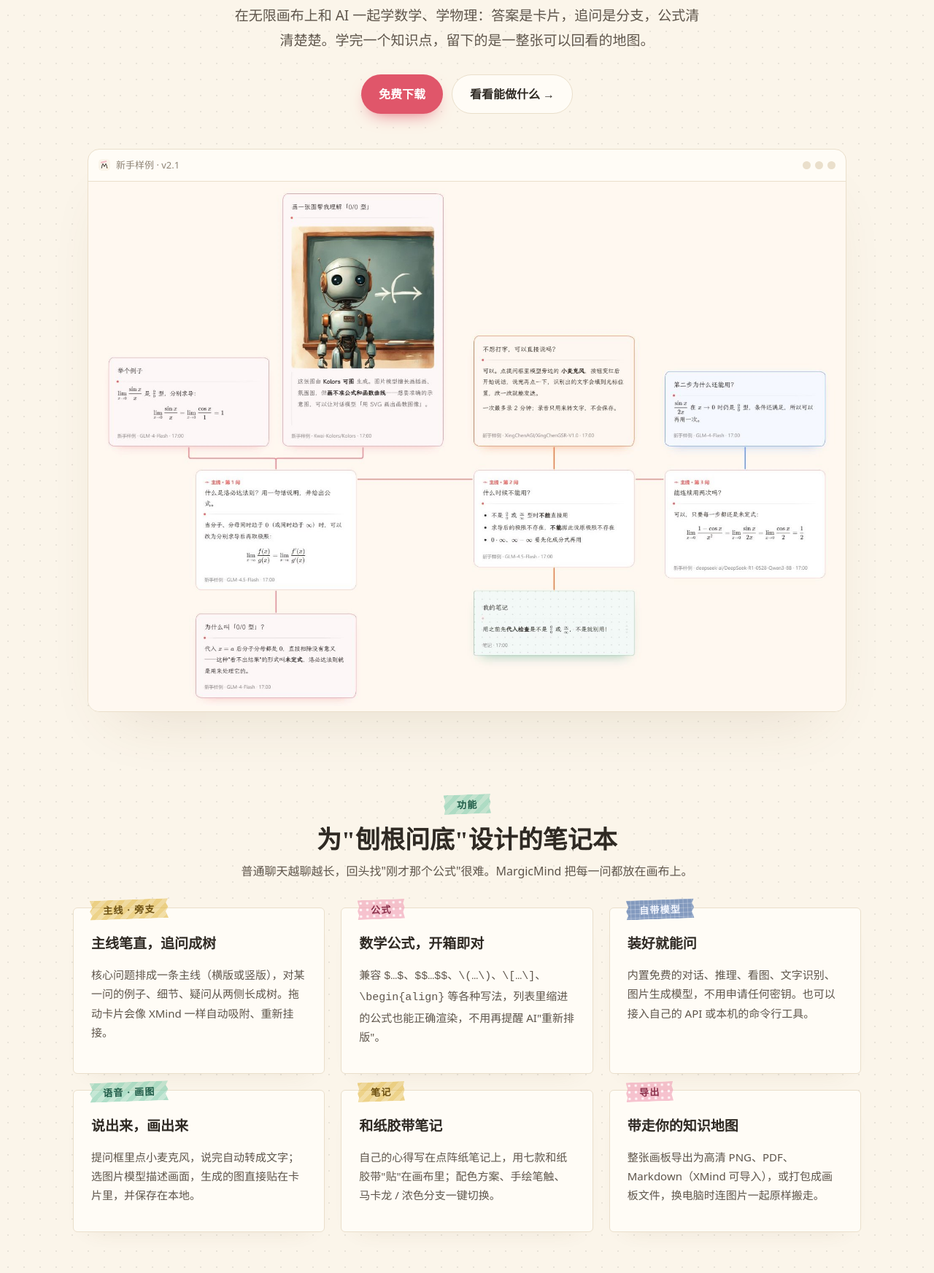
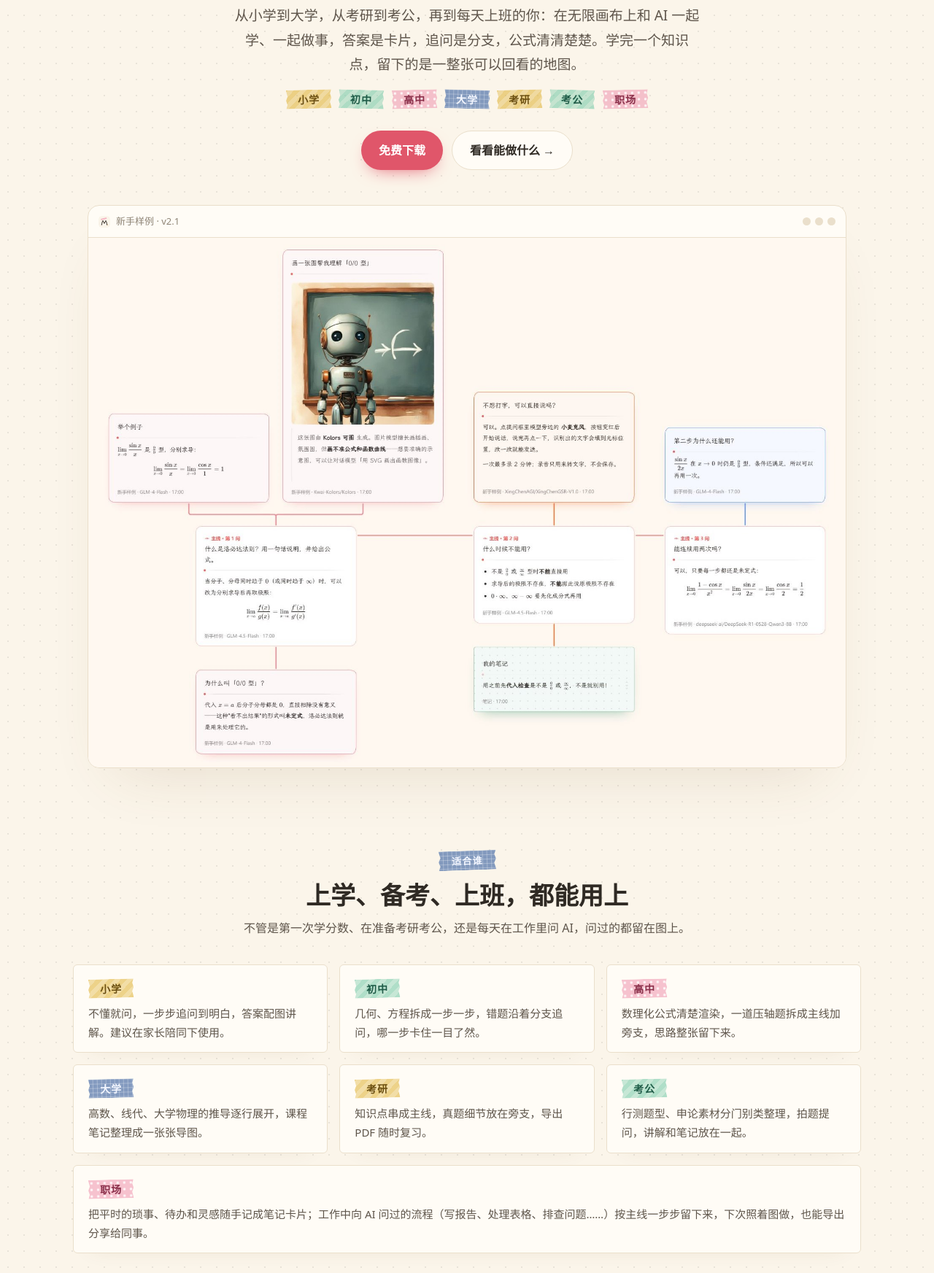
Before and after one commit to 2061311947/MochiMind-site, a plain HTML site: page index.html in a window 1280 px wide. Shown: the part 320-2065 px from the top of the page at 73% size. Drawn offline with Linux system fonts and the light colour scheme.

Commit message:
发布 v2.2.1；首页写明面向小学到考研考公的学生和职场人士，新增「适合谁」板块
Co-Authored-By: Claude Opus 5.5 <noreply@anthropic.com>

```diff
--- a/index.html
+++ b/index.html
@@ -4,7 +4,7 @@
   <meta charset="utf-8" />
   <meta name="viewport" content="width=device-width, initial-scale=1" />
   <title>MargicMind · 会长成思维导图的 AI 学习笔记本</title>
-  <meta name="description" content="MargicMind：在无限画布上和 AI 学数学。答案是卡片，追问是分支，公式清清楚楚。Windows 桌面应用，本地优先，自带免费模型。" />
+  <meta name="description" content="MargicMind：面向小学到大学、考研考公的学生和职场人士的 AI 学习笔记本。在无限画布上和 AI 一起学，答案是卡片，追问是分支，公式清清楚楚。Windows 桌面应用，本地优先，自带免费模型。" />
   <meta property="og:title" content="MargicMind" />
   <meta property="og:description" content="会长成思维导图的 AI 学习笔记本" />
   <meta property="og:image" content="assets/board-main.jpg" />
@@ -130,6 +130,22 @@
     .mail:hover { text-decoration: underline; }
     .btn svg { flex: none; }
     @media (max-width: 760px) { .support { grid-template-columns: 1fr; } }
+    .who { margin: 18px auto 0; display: flex; flex-wrap: wrap; gap: 10px; justify-content: center; }
+    .who a, .stages b {
+      display: inline-block; padding: 3px 16px; font: 600 14px var(--font); letter-spacing: .08em; text-decoration: none; transform: rotate(-1.5deg);
+      clip-path: polygon(0 0, 100% 0, 97% 22%, 100% 44%, 96.5% 66%, 100% 100%, 0 100%, 3% 78%, 0 56%, 3.5% 34%);
+    }
+    .who a:nth-child(even) { transform: rotate(1.5deg); }
+    .who a:hover { filter: saturate(1.3); }
+    .t-honey { background: var(--tape-honey); color: #6B4F12; }
+    .t-mint { background: var(--tape-mint); color: #1F5B47; }
+    .t-sakura { background: var(--tape-sakura); color: #8A2F4A; }
+    .t-blue { background: var(--tape-blue); color: #F4F7FF; }
+    .stages { display: grid; grid-template-columns: repeat(auto-fit, minmax(300px, 1fr)); gap: 16px; }
+    .stages div { background: var(--paper); border: 1px solid var(--line); border-radius: 6px; padding: 18px 20px 14px; box-shadow: 0 16px 30px -26px var(--shadow); }
+    .stages b { margin-bottom: 8px; }
+    .stages p { margin: 0; color: var(--ink-2); font-size: 15px; }
+    .stages .wide { grid-column: 1 / -1; }
     .more { text-align: center; margin: 22px 0 0; font-size: 15px; }
     .more a { color: var(--accent); text-decoration: none; font-weight: 600; }
     .more a:hover { text-decoration: underline; }
@@ -149,7 +165,7 @@
   <nav>
     <div class="wrap">
       <a class="brand" href="#top"><img src="assets/icon.svg" alt="" /> Margic<em>Mind</em></a>
-      <div class="links"><a href="#features">功能</a><a href="#models">自带模型</a><a href="#privacy">隐私</a><a href="#support">支持与合作</a><a href="#get">下载</a></div>
+      <div class="links"><a href="#who">适合谁</a><a href="#features">功能</a><a href="#models">自带模型</a><a href="#privacy">隐私</a><a href="#support">支持与合作</a><a href="#get">下载</a></div>
     </div>
   </nav>
 
@@ -157,7 +173,10 @@
     <div class="wrap">
       <span class="tape">Windows 桌面版 · v2.2 · 免费</span>
       <h1>让每一次追问，<br />都长成一张<span class="hl">思维导图</span></h1>
-      <p class="lead">在无限画布上和 AI 一起学数学、学物理：答案是卡片，追问是分支，公式清清楚楚。学完一个知识点，留下的是一整张可以回看的地图。</p>
+      <p class="lead">从小学到大学，从考研到考公，再到每天上班的你：在无限画布上和 AI 一起学、一起做事，答案是卡片，追问是分支，公式清清楚楚。学完一个知识点，留下的是一整张可以回看的地图。</p>
+      <div class="who" aria-label="适合的学生">
+        <a href="#who" class="t-honey">小学</a><a href="#who" class="t-mint">初中</a><a href="#who" class="t-sakura">高中</a><a href="#who" class="t-blue">大学</a><a href="#who" class="t-honey">考研</a><a href="#who" class="t-mint">考公</a><a href="#who" class="t-sakura">职场</a>
+      </div>
       <div class="cta">
         <a class="btn primary" href="#get">免费下载</a>
         <a class="btn ghost" href="#features">看看能做什么 →</a>
@@ -168,6 +187,25 @@
       </div>
     </div>
   </header>
+
+  <section id="who">
+    <div class="wrap">
+      <div class="sec-head">
+        <span class="tape blue">适合谁</span>
+        <h2>上学、备考、上班，都能用上</h2>
+        <p>不管是第一次学分数、在准备考研考公，还是每天在工作里问 AI，问过的都留在图上。</p>
+      </div>
+      <div class="stages">
+        <div><b class="t-honey">小学</b><p>不懂就问，一步步追问到明白，答案配图讲解。建议在家长陪同下使用。</p></div>
+        <div><b class="t-mint">初中</b><p>几何、方程拆成一步一步，错题沿着分支追问，哪一步卡住一目了然。</p></div>
+        <div><b class="t-sakura">高中</b><p>数理化公式清楚渲染，一道压轴题拆成主线加旁支，思路整张留下来。</p></div>
+        <div><b class="t-blue">大学</b><p>高数、线代、大学物理的推导逐行展开，课程笔记整理成一张张导图。</p></div>
+        <div><b class="t-honey">考研</b><p>知识点串成主线，真题细节放在旁支，导出 PDF 随时复习。</p></div>
+        <div><b class="t-mint">考公</b><p>行测题型、申论素材分门别类整理，拍题提问，讲解和笔记放在一起。</p></div>
+        <div class="wide"><b class="t-sakura">职场</b><p>把平时的琐事、待办和灵感随手记成笔记卡片；工作中向 AI 问过的流程（写报告、处理表格、排查问题……）按主线一步步留下来，下次照着图做，也能导出分享给同事。</p></div>
+      </div>
+    </div>
+  </section>
 
   <section id="features">
     <div class="wrap">
@@ -249,9 +287,9 @@
         <h2>免费下载，装上就能问</h2>
         <p>自带免费模型，不用申请任何密钥。软件会自动提醒新版本，覆盖安装即可升级，画板和设置都会保留。</p>
         <div class="cta">
-          <a class="btn primary" id="dl" href="https://github.com/2061311947/MargicMind-site/releases/download/v2.2.0/MargicMind-Setup-2.2.0.exe">
+          <a class="btn primary" id="dl" href="https://github.com/2061311947/MargicMind-site/releases/download/v2.2.1/MargicMind-Setup-2.2.1.exe">
             <svg width="16" height="16" viewBox="0 0 24 24" fill="none" stroke="currentColor" stroke-width="2.2" stroke-linecap="round" stroke-linejoin="round" aria-hidden="true"><path d="M12 3v12M7 10l5 5 5-5M5 21h14"/></svg>
-            下载 Windows 版 <span id="dl-ver">v2.2.0</span>
+            下载 Windows 版 <span id="dl-ver">v2.2.1</span>
           </a>
           <a class="btn ghost" href="https://github.com/2061311947/MargicMind-site/releases" rel="noopener">更新记录与历史版本</a>
         </div>
--- a/version.json
+++ b/version.json
@@ -1,12 +1,10 @@
 {
-  "version": "2.2.0",
+  "version": "2.2.1",
   "date": "2026-11-22",
   "notes": [
-    "新增检查更新：启动时提醒新版本，右上角显示更新提示，可在「关于与支持」里手动检查",
-    "新增「关于与支持」：打赏作者、商业合作、API / 模型厂商合作入口",
-    "首次提问前提示内容会发送给哪个模型服务，并附隐私政策链接",
-    "检查更新和提问在代理不稳定时会自动重试"
+    "检查更新更稳：同时向官网和 CDN 两个地址查询，国内网络不稳定时也能收到提醒",
+    "检查更新时每个地址连接超时都会自动重试"
   ],
-  "download": "https://github.com/2061311947/MargicMind-site/releases/download/v2.2.0/MargicMind-Setup-2.2.0.exe",
+  "download": "https://github.com/2061311947/MargicMind-site/releases/download/v2.2.1/MargicMind-Setup-2.2.1.exe",
   "page": "https://2061311947.github.io/MargicMind-site/#get"
 }
```
